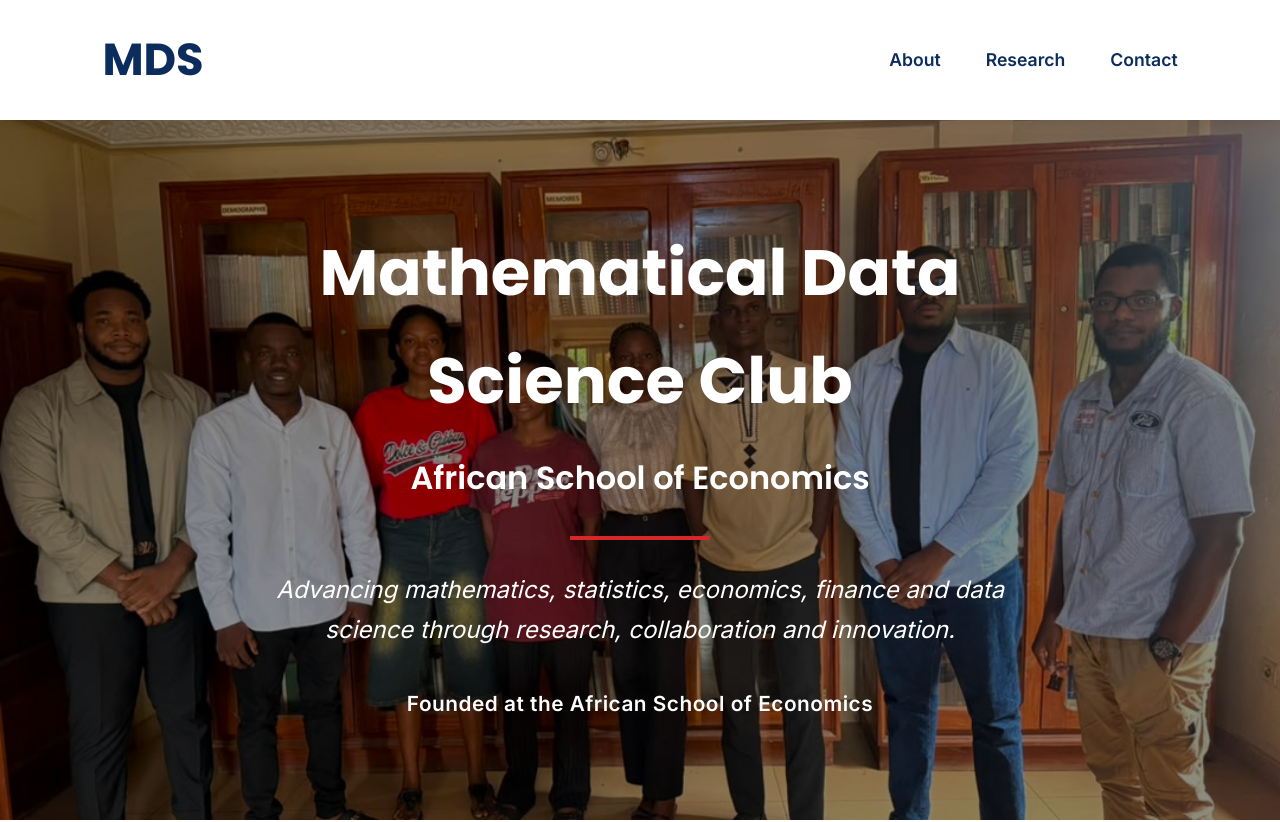
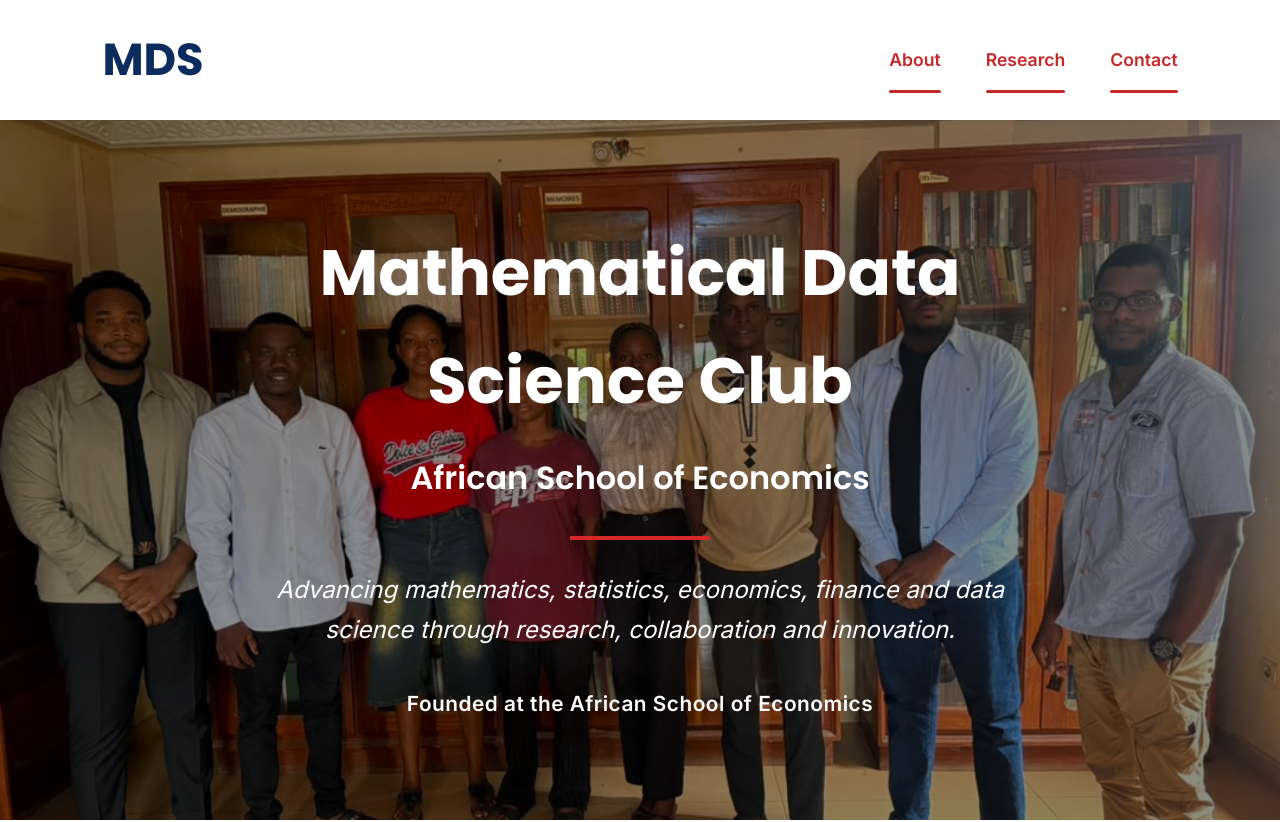
Before and after one commit to MDSC-ASE/Mathematical-Data-Science-Club-Hub, a plain HTML site: page index.html in a window 1280 px wide. Shown: the top 822 px of the page. Drawn offline with Linux system fonts and the light colour scheme.

Commit message:
Update index.html

```diff
--- a/index.html
+++ b/index.html
@@ -44,11 +44,11 @@
 
     <div class="nav-links">
 
-        <a href="about.html">About</a>
+       <a href="about.html" class="active">About</a>
 
-        <a href="research.html">Research</a>
+        <a href="research.html" class="active">Research</a>
 
-        <a href="contact.html">Contact</a>
+        <a href="contact.html" class="active">Contact</a>
 
     </div>
 
```
